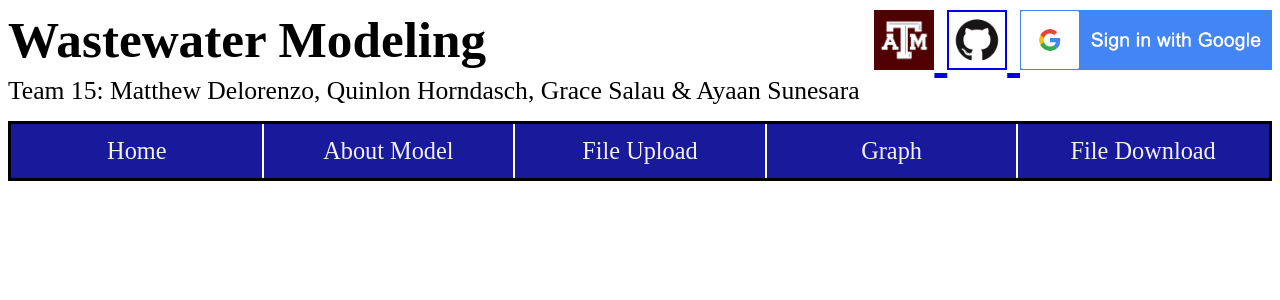
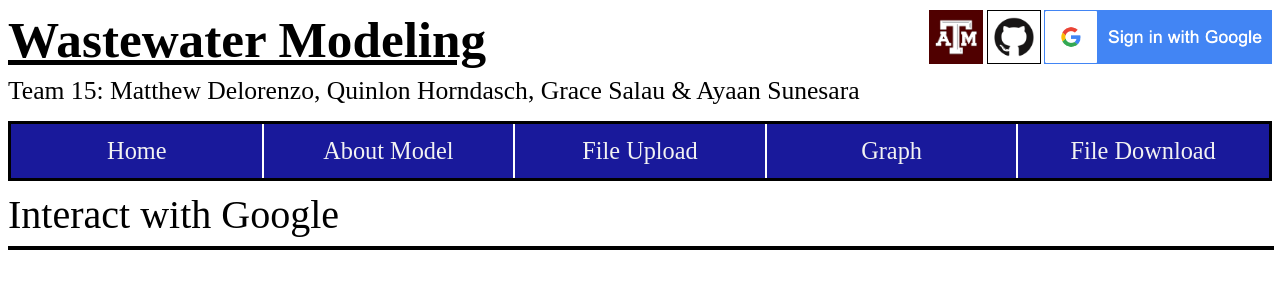
Before and after one commit to asunesara/wastewatermodeling, a Flask app: page /login.html in a window 1280 px wide. Shown: the top 300 px of the page. Run offline with Flask 2, Linux system fonts and the light colour scheme; some libraries are stand-ins or nearby versions.

Commit message:
UI updates

```diff
--- a/static/styles/style.css
+++ b/static/styles/style.css
@@ -53,6 +53,42 @@
 {
     background-color: rgb(100, 140, 230);
     color: rgb(0, 0, 0);
+}
+
+.google
+{
+    opacity: 1.0;
+    filter: alpha(opacity=40);
+}
+
+.google a:hover
+{
+    opacity: 0.7;
+    filter: alpha(opacity=100);
+}
+
+.github_button
+{
+    opacity: 1.0;
+    filter: alpha(opacity=40);
+}
+
+.github_button a:hover
+{
+    opacity: 0.5;
+    filter: alpha(opacity=100);
+}
+
+.tamu_button
+{
+    opacity: 1.0;
+    filter: alpha(opacity=40);
+}
+
+.tamu_button a:hover
+{
+    opacity: 0.7;
+    filter: alpha(opacity=100);
 }
 /* ---------------------------------------------------- ---------------------------------------------------- */
 
@@ -394,6 +430,33 @@
 }
 /* ---------------------------------------------------- ---------------------------------------------------- */
 
+/* ---------------------------------------------------- SIGN-IN TAB ---------------------------------------------------- */
 .more{
     cursor:pointer;
 }
+
+.loginBlock
+{
+    display: block;
+    overflow: auto;
+    background-color:rgb(225, 225, 225);
+    width: 35%;
+    border: 3px solid rgb(25, 25, 155);
+    margin-left: auto;
+    margin-right: auto;
+    margin-top: 15px;
+    margin-bottom: 15px;
+    align-items: center;
+}
+
+.loginContainer
+{
+    text-align: center;
+    display: block;
+    margin-top: -3%;
+    margin-bottom: 2.5%;
+    margin-left: auto;
+    margin-right: auto;
+    font-size: 1.8vw;
+}
+/* ---------------------------------------------------- ---------------------------------------------------- */
--- a/templates/history.html
+++ b/templates/history.html
@@ -51,7 +51,6 @@
     </body>
     <!-- -->
     <!--END OF TITLE BLOCK-->
-
     <div class="intro">
       <header style="font-size: 40px; padding-top: 10px"> File Download </header>
       <hr size="4" width="100%" color="black"/>
@@ -77,7 +76,7 @@
         <div class="historyNameBlock">
           <div class="historyDescription">
             <p style="margin-top: 15px; margin-left: 12px; margin-right: 12px;">
-              <u> Previously Uploaded Files</u>:
+              <u>Uploaded Files</u>:
             </p>
           </div>
         {% for name in name_list %}
--- a/templates/login.html
+++ b/templates/login.html
@@ -10,8 +10,21 @@
     </head>
     <body>
       <!-- Title at the top of the page-->
+      <body>
+        <div class="google">
+          <a href="login.html" class="login-btn" style="text-decoration:none;">
+            <img alt="Qries" src="{{ url_for('static',filename='images/google.png') }}" width="18%" height="9%" style="float: right;"/>
+          </a>
+          <a class="github_button" href="https://github.com/wastewatermodeling">
+            <img alt="Qries" src="{{ url_for('static',filename='images/GitHub-Mark.png') }}" width="4.1%" height="4.1%" style="border: 0.155vw black solid; float: right; margin-right: 0.3%;"/>
+          </a>
+          <a class="tamu_button" href="https://tamu.edu">
+                <img alt="Qries" src="{{ url_for('static',filename='images/tamu.png') }}" width="4.3%" height="4.3%" style="float: right; margin-right: 0.3%;"/>
+          </a>
+        </div>
+      </body>
       <h1 class="title">
-        Wastewater Modeling
+        <u>Wastewater Modeling</u>
         <head>
             <meta charset="UTF-8">
             <meta name="viewport" content="width=device-width, initial-scale=1.0">
@@ -20,19 +33,6 @@
         <link href="https://fonts.googleapis.com/css2?family=Poppins&display=swap" rel="stylesheet">
             <link rel= "stylesheet" type= "text/css" href= "{{ url_for('static',filename='styles.css') }}">
         </head>
-        <body>
-            <div class="google" style="float: right;">
-                <a class="tamu_button" href="https://tamu.edu">
-                    <img alt="Qries" src="{{ url_for('static',filename='images/tamu.png') }}" width="60px" height="60px"/>
-                </a>
-                <a class="github_button" href="https://github.com/wastewatermodeling">
-                    <img alt="Qries" src="{{ url_for('static',filename='images/GitHub-Mark.png') }}" width="56px" height="56px" border="2px solid black"/>
-                </a>
-                <a href="login.html" style="text-decoration:none;">
-                    <img alt="Qries" src="{{ url_for('static',filename='images/google.png') }}" width="252px" height="60px"/>
-                </a>
-            </div>
-        </body>
       </h1>
       <a class="subtitle"> Team 15: Matthew Delorenzo, Quinlon Horndasch, Grace Salau & Ayaan Sunesara </a>
       <!--<a class="subtitle"> Sponsored by Los Alamos National Labratories </a>-->
@@ -50,23 +50,29 @@
     </body>
     <!-- -->
     <!--END OF TITLE BLOCK-->
+    <div class="intro">
+      <header style="font-size: 40px; padding-top: 10px"> Interact with Google </header>
+      <hr size="4" width="100%" color="black"/>
+    </div>
 
 <!--Add buttons to initiate auth sequence and sign out-->
-
-<div class="containerBlock" id  = "signin_b1">
-  <div class="container" id="signin_b2">
-    <p>Sign In Here</p>
-    <button id="authorize_button" onclick="handleAuthClick()">Sign In</button>
+<div class="loginBlock" id = "signin_b1">
+  <div class="loginContainer" id="signin_b2">
+    <p>Sign in with Google Here:</p>
+    <div class="signInButton" style="margin-top:-5%;">
+      <button id="authorize_button" onclick="handleAuthClick()">Sign in</button>
+    </div>
   </div>
 </div>
 
-<div class="containerBlock" id  = "signout_b1">
-  <div class="container" id="signout_b2">
-    <p>Sign Out Here</p>
-    <button id="signout_button" onclick="handleSignoutClick()">Sign Out</button>
+<div class="loginBlock" id = "signout_b1">
+  <div class="loginContainer" id="signout_b2">
+    <p>Sign Out of Google Here:</p>
+    <div class="signoutButton" style="margin-top:-5%;">
+      <button id="signout_button" onclick="handleSignoutClick()">Sign Out</button>
+    </div>
   </div>
 </div>
-
 
 <pre id="content" style="white-space: pre-wrap;"></pre>
 
```
